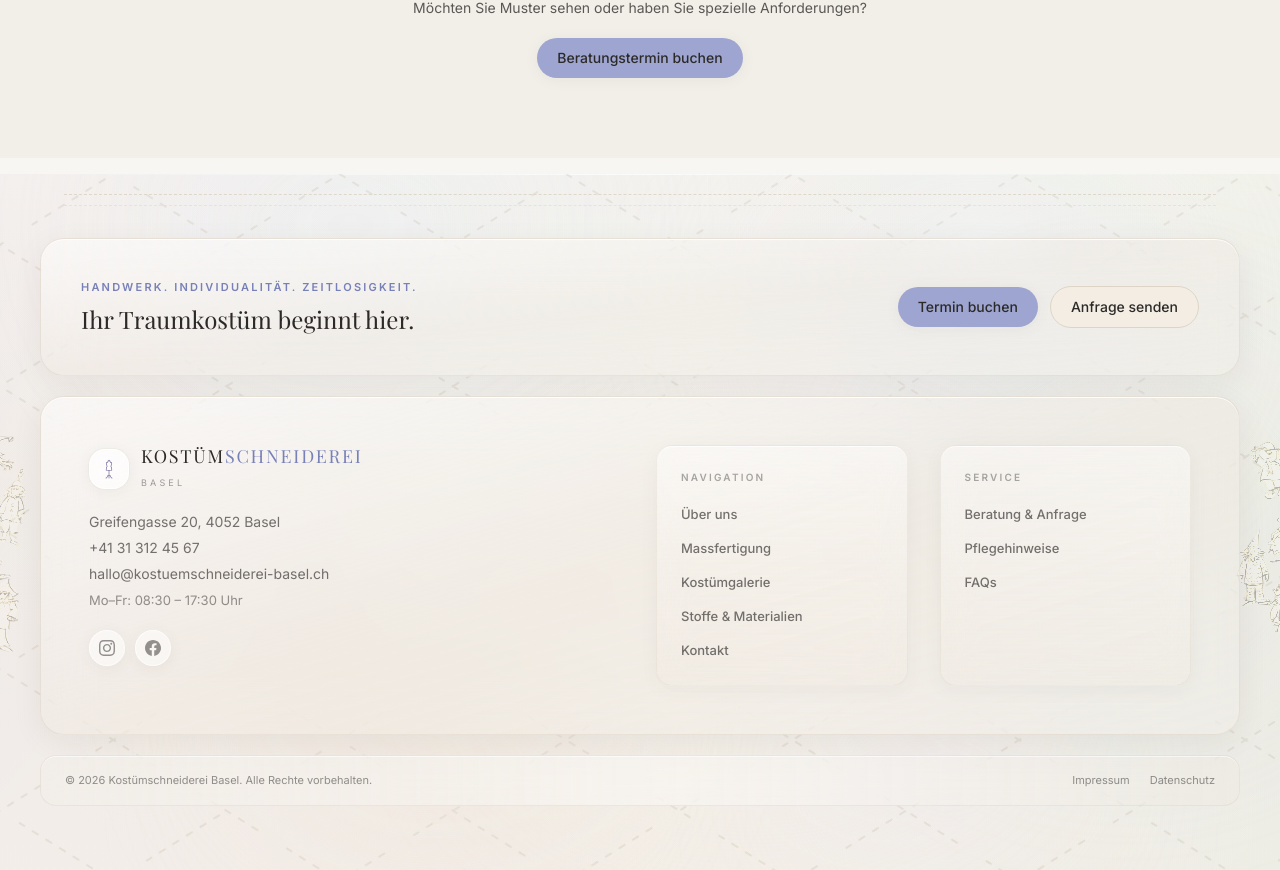
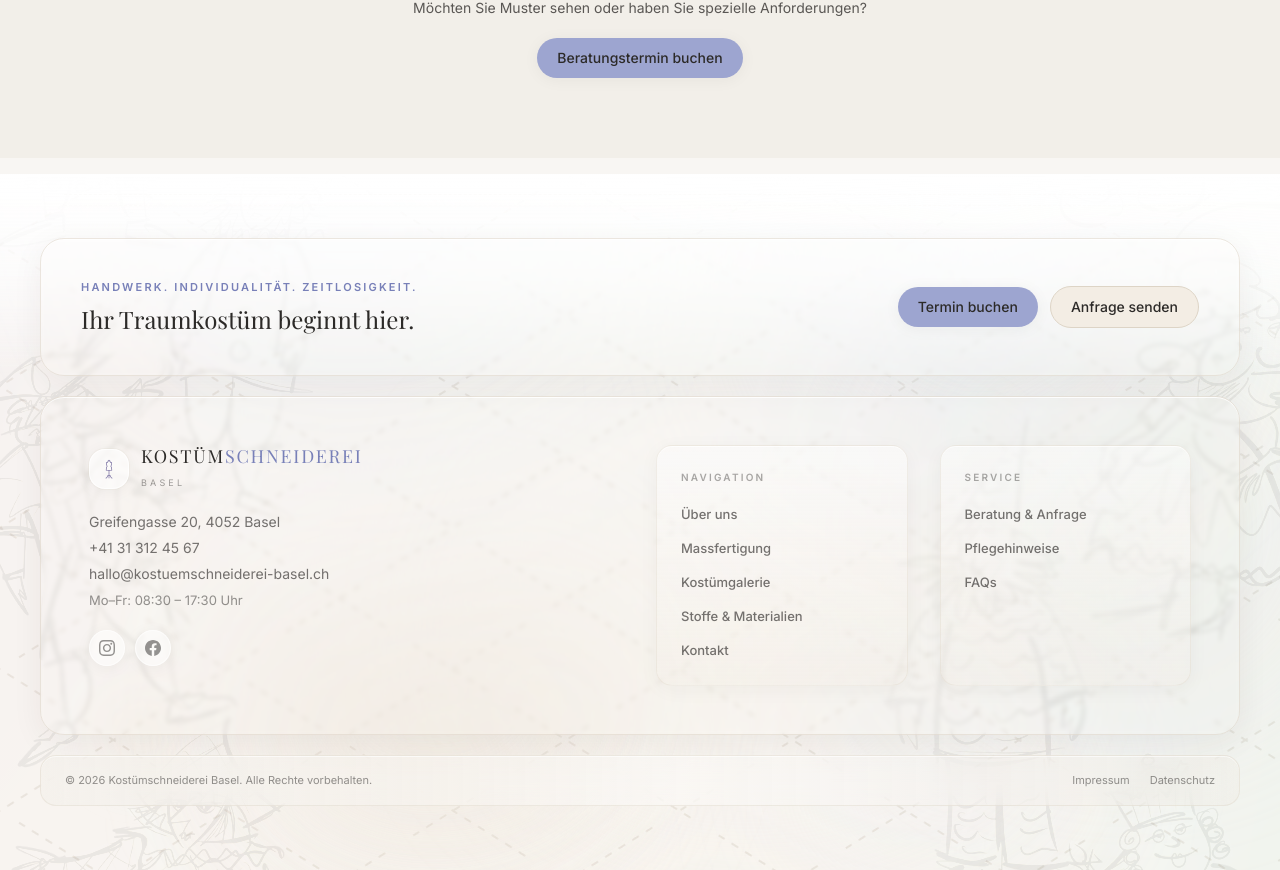
Before and after one commit to moizxox/custom-tailoring, a Next.js app: page /stoffe in a window 1280 px wide. Shown: the part 1175-2045 px from the top of the page. Built offline with nearby package versions, Linux system fonts and the light colour scheme.

Commit message:
footer update

```diff
--- a/src/app/globals.css
+++ b/src/app/globals.css
@@ -79,7 +79,7 @@
   }
 
   .glass-footer-panel {
-    @apply bg-gradient-to-br from-white/55 via-sand-light/30 to-offwhite-warm/40 backdrop-blur-xl rounded-3xl shadow-card;
+    @apply bg-transparent backdrop-blur-[2px]  rounded-3xl shadow-card;
     border: 1px solid rgba(221, 212, 198, 0.55);
     box-shadow:
       0 8px 32px rgba(44, 42, 40, 0.06),
--- a/src/components/decor/HeroConfettiBackground.tsx
+++ b/src/components/decor/HeroConfettiBackground.tsx
@@ -7,15 +7,17 @@ interface HeroConfettiBackgroundProps {
   className?: string;
 }
 
-/** Hero background — konfetti with Fasnacht figure sketches on each side */
+/** Hero background — soft gradient, konfetti, and Fasnacht figure sketches */
 export function HeroConfettiBackground({ className }: HeroConfettiBackgroundProps) {
   return (
     <div className={cn("absolute inset-0 overflow-hidden pointer-events-none select-none bg-offwhite-warm", className)} aria-hidden>
+      <div className="absolute inset-0 bg-gradient-to-br from-periwinkle-lighter/30 via-offwhite/30 to-sand-light/30 backdrop-blur-sm" />
+
       <div className="absolute inset-0 opacity-[0.5]">
         <Image src="/images/backgrounds/konfetti.png" alt="" fill className="object-cover mix-blend-screen brightness-[1.04] contrast-[1.08]" sizes="100vw" priority />
       </div>
 
-      <div className="absolute left-[-80px] top-1/2 -translate-y-1/2 -translate-x-[18%] w-[min(52vw,700px)] aspect-[3/5] opacity-[0.2] [mask-image:linear-gradient(to_right,black_58%,transparent_80%)] [-webkit-mask-image:linear-gradient(to_right,black_58%,transparent_80%)]">
+      <div className="absolute left-[-80px] top-1/2 -translate-y-1/2 -translate-x-[18%] w-[min(52vw,700px)] aspect-[3/5] opacity-[0.05] [mask-image:linear-gradient(to_right,black_58%,transparent_80%)] [-webkit-mask-image:linear-gradient(to_right,black_58%,transparent_80%)]">
         <Image
           src="/images/backgrounds/figuren-left-sketch.png"
           alt=""
@@ -25,7 +27,7 @@ export function HeroConfettiBackground({ className }: HeroConfettiBackgroundProp
         />
       </div>
 
-      <div className="absolute right-0 top-1/2 -translate-y-1/2 translate-x-[18%] w-[min(52vw,700px)] aspect-[3/5] opacity-[0.2] [mask-image:linear-gradient(to_left,black_58%,transparent_80%)] [-webkit-mask-image:linear-gradient(to_left,black_58%,transparent_80%)]">
+      <div className="absolute right-0 top-1/2 -translate-y-1/2 translate-x-[18%] w-[min(52vw,700px)] aspect-[3/5] opacity-[0.05] [mask-image:linear-gradient(to_left,black_58%,transparent_80%)] [-webkit-mask-image:linear-gradient(to_left,black_58%,transparent_80%)]">
         <Image
           src="/images/backgrounds/figuren-right-sketch.png"
           alt=""
--- a/src/components/layout/Footer.tsx
+++ b/src/components/layout/Footer.tsx
@@ -19,13 +19,9 @@ const FOOTER_LINKS = {
 
 export function Footer() {
   return (
-    <footer className="relative overflow-hidden mt-4">
-      {/* Base shade layers — sit behind figure decor */}
+    <footer className="relative overflow-hidden mt-4 ">
+      {/* Ambient glow — no gradient wash */}
       <div className="absolute inset-0 z-0 pointer-events-none" aria-hidden>
-        <div className="absolute inset-0 bg-gradient-to-b from-offwhite via-offwhite-warm to-sand-light/40" />
-        <div className="absolute inset-0 bg-gradient-to-tr from-periwinkle-lighter/20 via-transparent to-sand-light/30" />
-        <div className="absolute inset-0 bg-gradient-to-bl from-transparent via-sand-light/15 to-offwhite-warm/50" />
-
         <div className="absolute -top-20 left-[10%] w-[420px] h-[280px] rounded-full bg-periwinkle-lighter/30 blur-[90px] animate-glow-drift" />
         <div className="absolute top-[25%] -right-12 w-[400px] h-[360px] rounded-full bg-sand-light/50 blur-[90px] animate-glow-drift [animation-delay:4s]" />
         <div className="absolute top-[45%] left-[40%] w-[480px] h-[300px] rounded-full bg-gold-lighter/30 blur-[100px]" />
@@ -36,13 +32,29 @@ export function Footer() {
       </div>
 
       {/* Hero-style figure outlines — subtle, above shade */}
-      <BackgroundDecor
-        variant="footer"
-        showConfetti={false}
-        showStitchDashes
-        showMesh
-        className="z-[1]"
-      />
+      <BackgroundDecor variant="footer" showFigures={false} showConfetti={false} showStitchDashes showMesh className="z-[1]" />
+
+      {/* Sketch figure outlines — larger, softer */}
+      <div className="absolute inset-0 z-[1] overflow-hidden pointer-events-none select-none" aria-hidden>
+        <div className="absolute left-0 top-1/2 -translate-y-1/2 -translate-x-[10%] w-[min(62vw,860px)] aspect-[3/5] opacity-[0.05] hidden md:block [mask-image:linear-gradient(to_right,black_45%,transparent_85%)] [-webkit-mask-image:linear-gradient(to_right,black_45%,transparent_85%)]">
+          <Image
+            src="/images/backgrounds/figuren-left-sketch.png"
+            alt=""
+            fill
+            className="object-contain object-left outline-figure-gold outline-figure-strong"
+            sizes="(max-width: 768px) 45vw, 560px"
+          />
+        </div>
+        <div className="absolute right-0 top-1/2 -translate-y-1/2 translate-x-[10%] w-[min(62vw,860px)] aspect-[3/5] opacity-[0.05] hidden md:block [mask-image:linear-gradient(to_left,black_45%,transparent_85%)] [-webkit-mask-image:linear-gradient(to_left,black_45%,transparent_85%)]">
+          <Image
+            src="/images/backgrounds/figuren-right-sketch.png"
+            alt=""
+            fill
+            className="object-contain object-right outline-figure-gold outline-figure-strong"
+            sizes="(max-width: 768px) 45vw, 560px"
+          />
+        </div>
+      </div>
 
       {/* Top gold dashed seam lines */}
       <div className="absolute top-5 left-[5%] right-[5%] z-[2] space-y-2.5 pointer-events-none" aria-hidden>
@@ -50,23 +62,19 @@ export function Footer() {
         <div className="line-gold-dashed-light" />
       </div>
 
-      {/* Top fade-in from page content */}
+      {/* Top fade — behind footer panels, blends background from page above */}
       <div
-        className="absolute top-0 inset-x-0 h-px bg-gradient-to-r from-transparent via-white/80 to-transparent pointer-events-none"
+        className="absolute inset-x-0 top-0 z-[5] h-[200px] bg-gradient-to-b from-white via-white/70 to-transparent pointer-events-none"
         aria-hidden
       />
 
-      <div className="relative z-10 container-site py-12 lg:py-16 flex flex-col gap-5">
+      <div className="relative z-20 container-site py-12 lg:py-16 flex flex-col gap-5">
         {/* ── CTA — glass panel ─────────────────────────────────────────────── */}
         <div className="glass-footer-panel p-8 md:p-10">
           <div className="flex flex-col md:flex-row items-center justify-between gap-6">
             <div className="text-center md:text-left">
-              <p className="font-sans text-[11px] font-semibold tracking-[0.2em] uppercase text-periwinkle-dark mb-2">
-                Handwerk. Individualität. Zeitlosigkeit.
-              </p>
-              <p className="font-serif text-xl md:text-2xl text-charcoal leading-snug">
-                Ihr Traumkostüm beginnt hier.
-              </p>
+              <p className="font-sans text-[11px] font-semibold tracking-[0.2em] uppercase text-periwinkle-dark mb-2">Handwerk. Individualität. Zeitlosigkeit.</p>
+              <p className="font-serif text-xl md:text-2xl text-charcoal leading-snug">Ihr Traumkostüm beginnt hier.</p>
             </div>
             <div className="flex items-center gap-3 shrink-0 flex-wrap justify-center">
               <Link href="/termin" className="btn-primary shadow-soft">
@@ -86,21 +94,13 @@ export function Footer() {
             <div className="lg:col-span-2 flex flex-col gap-5">
               <div className="flex items-center gap-3">
                 <div className="w-10 h-10 rounded-2xl bg-white/60 backdrop-blur-sm border border-white/70 ring-1 ring-gold-muted/20 flex items-center justify-center shadow-soft">
-                  <Image
-                    src="/icons/sewing/tailor-dummy-fashion-sewing-tailoring.svg"
-                    alt=""
-                    width={20}
-                    height={20}
-                    className="icon-periwinkle-deep"
-                  />
+                  <Image src="/icons/sewing/tailor-dummy-fashion-sewing-tailoring.svg" alt="" width={20} height={20} className="icon-periwinkle-deep" />
                 </div>
                 <div>
                   <span className="font-serif text-lg text-charcoal tracking-[0.1em] uppercase block leading-tight">
                     Kostüm<span className="text-periwinkle-dark">schneiderei</span>
                   </span>
-                  <span className="font-sans text-[9px] tracking-[0.35em] uppercase text-charcoal/45">
-                    Basel
-                  </span>
+                  <span className="font-sans text-[9px] tracking-[0.35em] uppercase text-charcoal/45">Basel</span>
                 </div>
               </div>
 
@@ -109,10 +109,7 @@ export function Footer() {
                 <a href="tel:+41313124567" className="hover:text-periwinkle-dark transition-colors w-fit">
                   +41 31 312 45 67
                 </a>
-                <a
-                  href="mailto:hallo@kostuemschneiderei-basel.ch"
-                  className="hover:text-periwinkle-dark transition-colors w-fit"
-                >
+                <a href="mailto:hallo@kostuemschneiderei-basel.ch" className="hover:text-periwinkle-dark transition-colors w-fit">
                   hallo@kostuemschneiderei-basel.ch
                 </a>
                 <span className="text-charcoal/50 text-[13px]">Mo–Fr: 08:30 – 17:30 Uhr</span>
@@ -156,16 +153,11 @@ export function Footer() {
             {/* Link columns — nested glass cards */}
             {Object.entries(FOOTER_LINKS).map(([heading, links]) => (
               <div key={heading} className="glass-footer-column">
-                <h4 className="font-sans text-[10px] font-semibold tracking-[0.22em] uppercase text-charcoal/40 mb-4">
-                  {heading}
-                </h4>
+                <h4 className="font-sans text-[10px] font-semibold tracking-[0.22em] uppercase text-charcoal/40 mb-4">{heading}</h4>
                 <ul className="flex flex-col gap-2.5">
                   {links.map((l) => (
                     <li key={l.href}>
-                      <Link
-                        href={l.href}
-                        className="text-[13px] text-charcoal/65 hover:text-periwinkle-dark font-medium transition-colors"
-                      >
+                      <Link href={l.href} className="text-[13px] text-charcoal/65 hover:text-periwinkle-dark font-medium transition-colors">
                         {l.label}
                       </Link>
                     </li>
```
